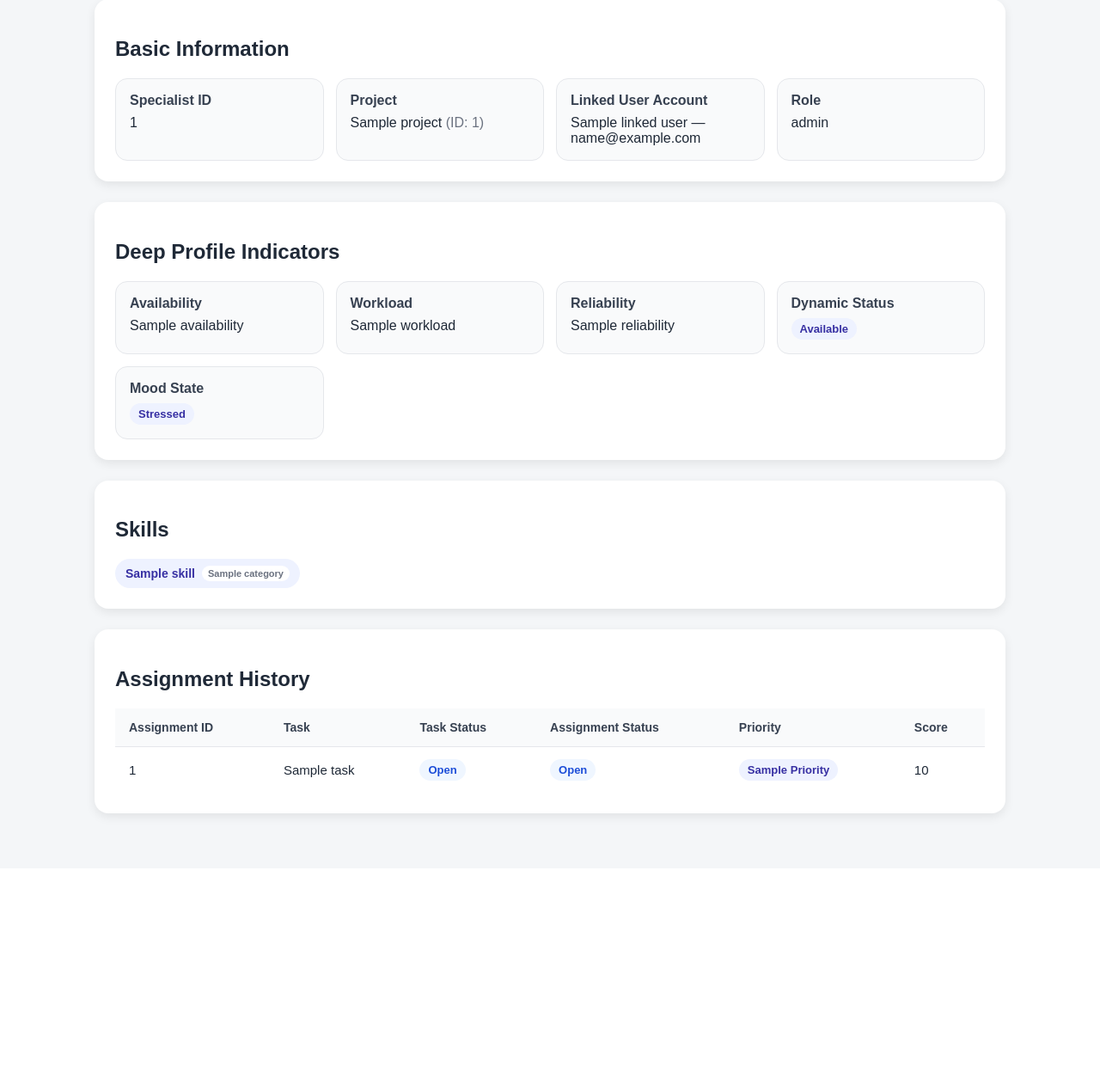
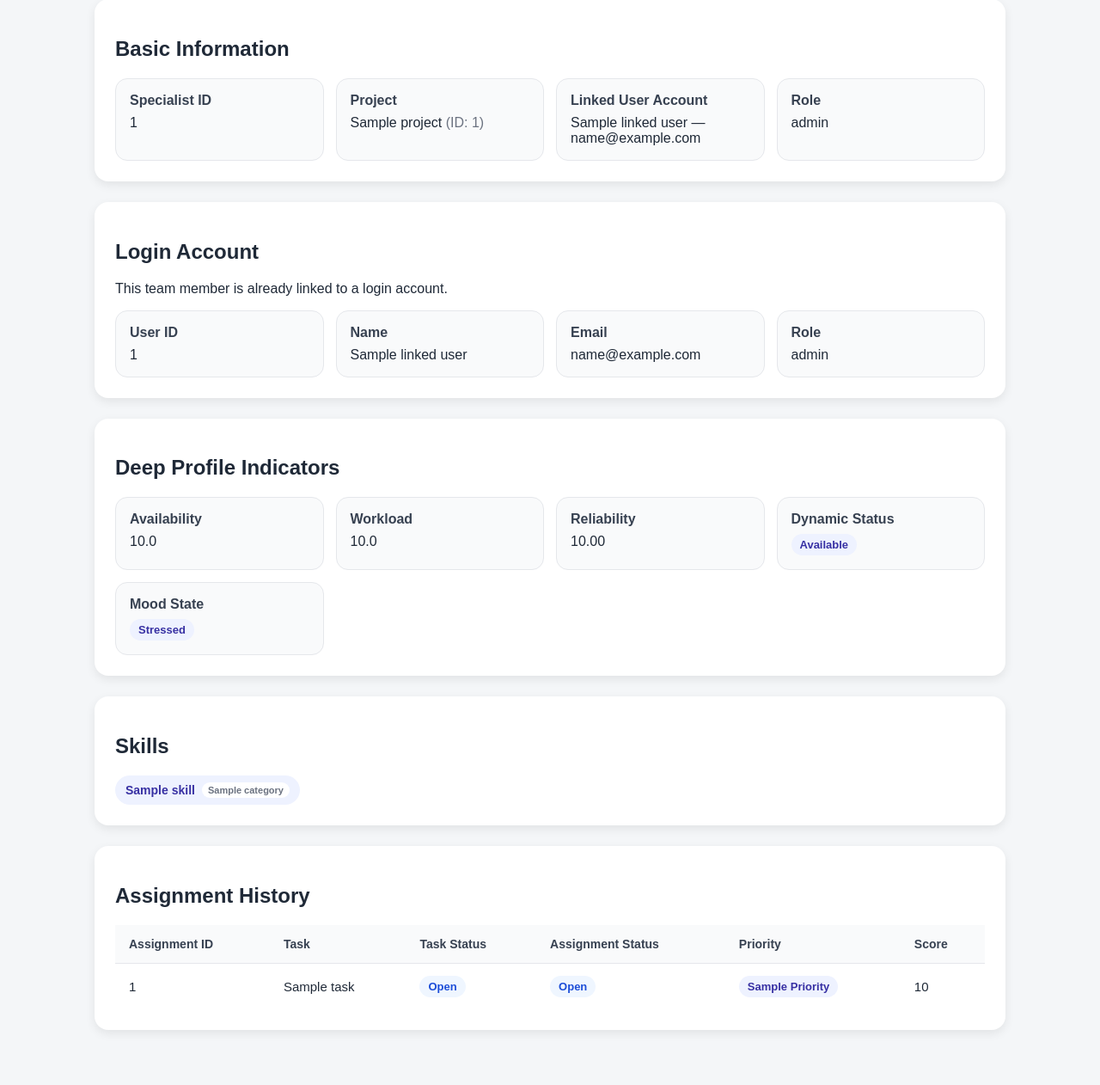
Before and after one commit to astannnn/task-allocation-assistant, a FastAPI app: template app/templates/team_member_profile.html in a window 1280 px wide. Shown: the part 718-1980 px from the top of the page at 86% size. Before the commit the page ends 1675 px from the top, so only its background shows below. Run offline with FastAPI, Linux system fonts and the light colour scheme; the template is opened without the code that fills it: most values are stand-ins (such as "Sample title", 1, 10 or a date in 2020).

Commit message:
Finalize team member account and skill management

```diff
--- a/app/main.py
+++ b/app/main.py
@@ -182,9 +182,6 @@ def register_user_ui(
             }
         )
 
-    # Security rule:
-    # Public registration always creates only team_member accounts.
-    # Manager accounts must be predefined or created administratively.
     user_role = "team_member"
 
     user = models.User(
@@ -588,6 +585,65 @@ def delete_team_member_ui(
     return RedirectResponse(url="/team-members-ui", status_code=303)
 
 
+@app.post("/team-members-ui/{team_member_id}/create-user-account")
+def create_team_member_user_account_ui(
+    team_member_id: int,
+    request: Request,
+    email: str = Form(...),
+    password: str = Form(...),
+    db: Session = Depends(get_db)
+):
+    current_user, redirect_response = require_manager(request, db)
+
+    if redirect_response:
+        return redirect_response
+
+    team_member = db.query(models.TeamMember).filter(
+        models.TeamMember.id == team_member_id
+    ).first()
+
+    if not team_member:
+        return RedirectResponse(url="/team-members-ui", status_code=303)
+
+    if team_member.user_id:
+        return RedirectResponse(
+            url=f"/team-members-ui/{team_member_id}",
+            status_code=303
+        )
+
+    existing_user = db.query(models.User).filter(
+        models.User.email == email
+    ).first()
+
+    if existing_user:
+        team_member.user_id = existing_user.id
+        db.commit()
+
+        return RedirectResponse(
+            url=f"/team-members-ui/{team_member_id}",
+            status_code=303
+        )
+
+    new_user = models.User(
+        name=team_member.name,
+        email=email,
+        password_hash=hash_password(password),
+        role="team_member"
+    )
+
+    db.add(new_user)
+    db.commit()
+    db.refresh(new_user)
+
+    team_member.user_id = new_user.id
+    db.commit()
+
+    return RedirectResponse(
+        url=f"/team-members-ui/{team_member_id}",
+        status_code=303
+    )
+
+
 @app.get("/team-members-ui/{team_member_id}")
 def team_member_profile_ui(
     team_member_id: int,
@@ -732,6 +788,30 @@ def skills_ui(
     )
 
 
+@app.post("/skills-ui/team-members/{team_member_id}/skills/{skill_id}/remove")
+def remove_team_member_skill_ui(
+    team_member_id: int,
+    skill_id: int,
+    request: Request,
+    db: Session = Depends(get_db)
+):
+    current_user, redirect_response = require_manager(request, db)
+
+    if redirect_response:
+        return redirect_response
+
+    team_member_skill = db.query(models.TeamMemberSkill).filter(
+        models.TeamMemberSkill.team_member_id == team_member_id,
+        models.TeamMemberSkill.skill_id == skill_id
+    ).first()
+
+    if team_member_skill:
+        db.delete(team_member_skill)
+        db.commit()
+
+    return RedirectResponse(url="/skills-ui", status_code=303)
+
+
 @app.get("/tasks-ui")
 def tasks_ui(
     request: Request,
--- a/app/templates/team_member_profile.html
+++ b/app/templates/team_member_profile.html
@@ -108,22 +108,71 @@
 </section>
 
 <section class="section">
+    <h2>Login Account</h2>
+
+    {% if linked_user %}
+    <p>
+        This team member is already linked to a login account.
+    </p>
+
+    <div class="profile-details-grid">
+        <div class="profile-detail-card">
+            <strong>User ID</strong>
+            <p>{{ linked_user.id }}</p>
+        </div>
+
+        <div class="profile-detail-card">
+            <strong>Name</strong>
+            <p>{{ linked_user.name }}</p>
+        </div>
+
+        <div class="profile-detail-card">
+            <strong>Email</strong>
+            <p>{{ linked_user.email }}</p>
+        </div>
+
+        <div class="profile-detail-card">
+            <strong>Role</strong>
+            <p>{{ linked_user.role }}</p>
+        </div>
+    </div>
+    {% else %}
+    <p>
+        This team member does not have a login account yet.
+        Create and link a team-member account so the employee can log in and view assigned tasks.
+    </p>
+
+    <form method="post" action="/team-members-ui/{{ team_member.id }}/create-user-account" class="form-card">
+        <label>Email</label>
+        <input type="email" name="email" placeholder="employee@example.com" required>
+
+        <label>Temporary Password</label>
+        <input type="password" name="password" placeholder="Temporary password" required>
+
+        <button type="submit">
+            Create Account and Link
+        </button>
+    </form>
+    {% endif %}
+</section>
+
+<section class="section">
     <h2>Deep Profile Indicators</h2>
 
     <div class="profile-details-grid">
         <div class="profile-detail-card">
             <strong>Availability</strong>
-            <p>{{ team_member.availability }}</p>
+            <p>{{ "%.1f"|format(team_member.availability) }}</p>
         </div>
 
         <div class="profile-detail-card">
             <strong>Workload</strong>
-            <p>{{ team_member.workload }}</p>
+            <p>{{ "%.1f"|format(team_member.workload) }}</p>
         </div>
 
         <div class="profile-detail-card">
             <strong>Reliability</strong>
-            <p>{{ team_member.reliability }}</p>
+            <p>{{ "%.2f"|format(team_member.reliability) }}</p>
         </div>
 
         <div class="profile-detail-card">
--- a/app/templates/team_members.html
+++ b/app/templates/team_members.html
@@ -31,7 +31,7 @@
         <input id="member-workload" type="number" min="0" placeholder="0" required>
 
         <label>Reliability</label>
-        <input id="member-reliability" type="number" min="0" max="1" step="0.1" placeholder="0.9" required>
+        <input id="member-reliability" type="number" min="0" max="1" step="0.01" placeholder="0.9" required>
 
         <label>Dynamic Status</label>
         <select id="member-dynamic-status" required>
```
Also changed, not shown: app/templates/skills.html (+88 -8 lines).
